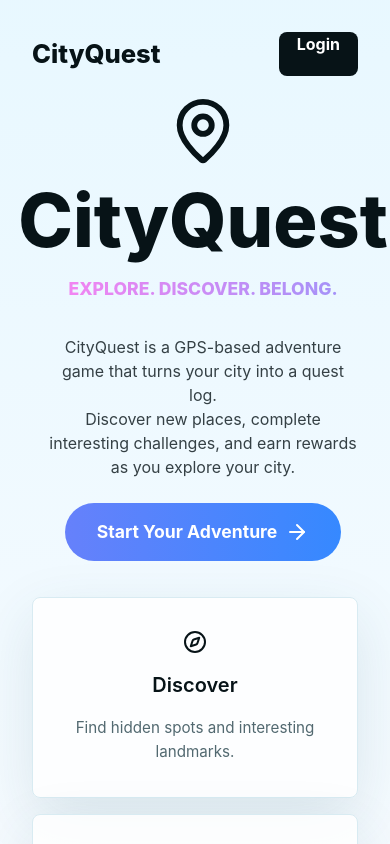
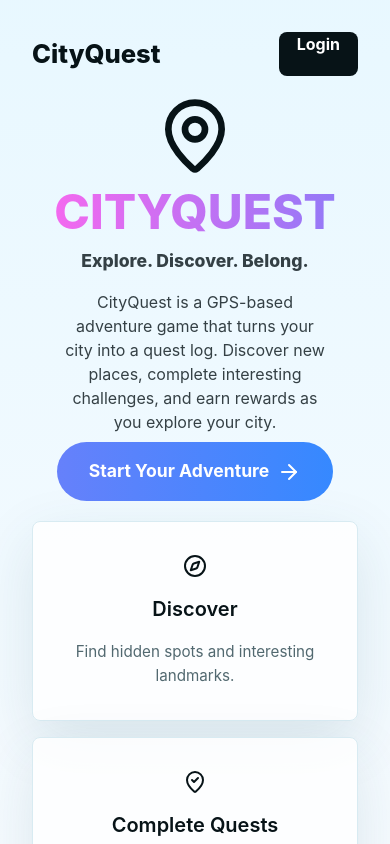
Before and after one commit to UOA-CS732-S1-2026/group-project-shimmering-shrews, a React (Vite) app in the folder frontend/: page / in a window 390 px wide. Shown: the top 844 px of the page. Built offline with nearby package versions, Linux system fonts and the light colour scheme; no server answers.

Commit message:
Improve mobile scaling

```diff
--- a/frontend/src/pages/HomePage.module.css
+++ b/frontend/src/pages/HomePage.module.css
@@ -4,7 +4,9 @@
     flex-direction: column;
     align-items: center;
     gap: 0.5rem;
-    padding: 0 0 1rem 1rem;
+    margin: 0 auto;
+    padding: 0 16px;
+    width: min(600px, 100%);
 }
 
 .logoContainer {
@@ -20,8 +22,21 @@
 
 .logo {
     font-size: 4.6rem;
+    font-size: clamp(3rem, 8vw, 4.6rem);
+    white-space: nowrap;
     font-weight: 800;
     margin: 0;
+    /* the following enables animated gradient text */
+    background-image: linear-gradient(270deg,#3489ff,  #f469ef);
+    background-size: 200% 200%;
+    text-transform: uppercase;
+    -webkit-background-clip: text;
+    background-clip: text;
+    -webkit-text-fill-color: transparent;
+    color: transparent;
+    -webkit-animation: gradientFlow 6s ease infinite;
+    -moz-animation: gradientFlow 6s ease infinite;
+    animation: gradientFlow 6s ease infinite;
 }
 
 .tagline {
@@ -30,22 +45,12 @@
     font-weight: 800;
     letter-spacing: 0;
     margin: 0 0 8px;
-    /* the following enables animated gradient text */
-    background-image: linear-gradient(270deg,#3489ff,  #f469ef);
-    background-size: 200% 200%;
-    text-transform: uppercase;
-    -webkit-background-clip: text;
-    background-clip: text;
-    -webkit-text-fill-color: transparent;
-    color: transparent;
-
-    -webkit-animation: gradientFlow 6s ease infinite;
-    -moz-animation: gradientFlow 6s ease infinite;
-    animation: gradientFlow 6s ease infinite;
 }
 
 .description {
     max-width: 600px;
+    margin: 0 auto;
+    padding: 0 16px;
     color: #071317;
     opacity: 0.8;
 }
--- a/frontend/src/pages/HomePage.tsx
+++ b/frontend/src/pages/HomePage.tsx
@@ -24,13 +24,12 @@ export default function HomePage() {
                 {/* Hero card */}
                 <section className={styles.hero}>
                     <div className={styles.logoContainer}>
-                        <MapPin size={70} className={styles.logoIcon}/>
+                        <MapPin size={80} className={styles.logoIcon}/>
                         <div className={styles.logo}>CityQuest</div>
                         <p className={styles.tagline}>Explore. Discover. Belong.</p>
                     </div>
                     <p className={styles.description}>
-                        CityQuest is a GPS-based adventure game that turns your city into a quest log. <br />
-                        {/* helps you explore your surroundings and discover hidden gems. <br /> */}
+                        CityQuest is a GPS-based adventure game that turns your city into a quest log.
                         Discover new places, complete interesting challenges, and earn rewards as you explore your city.
                     </p>
                     <Link className={styles.adventureButton} to="/map">
```
